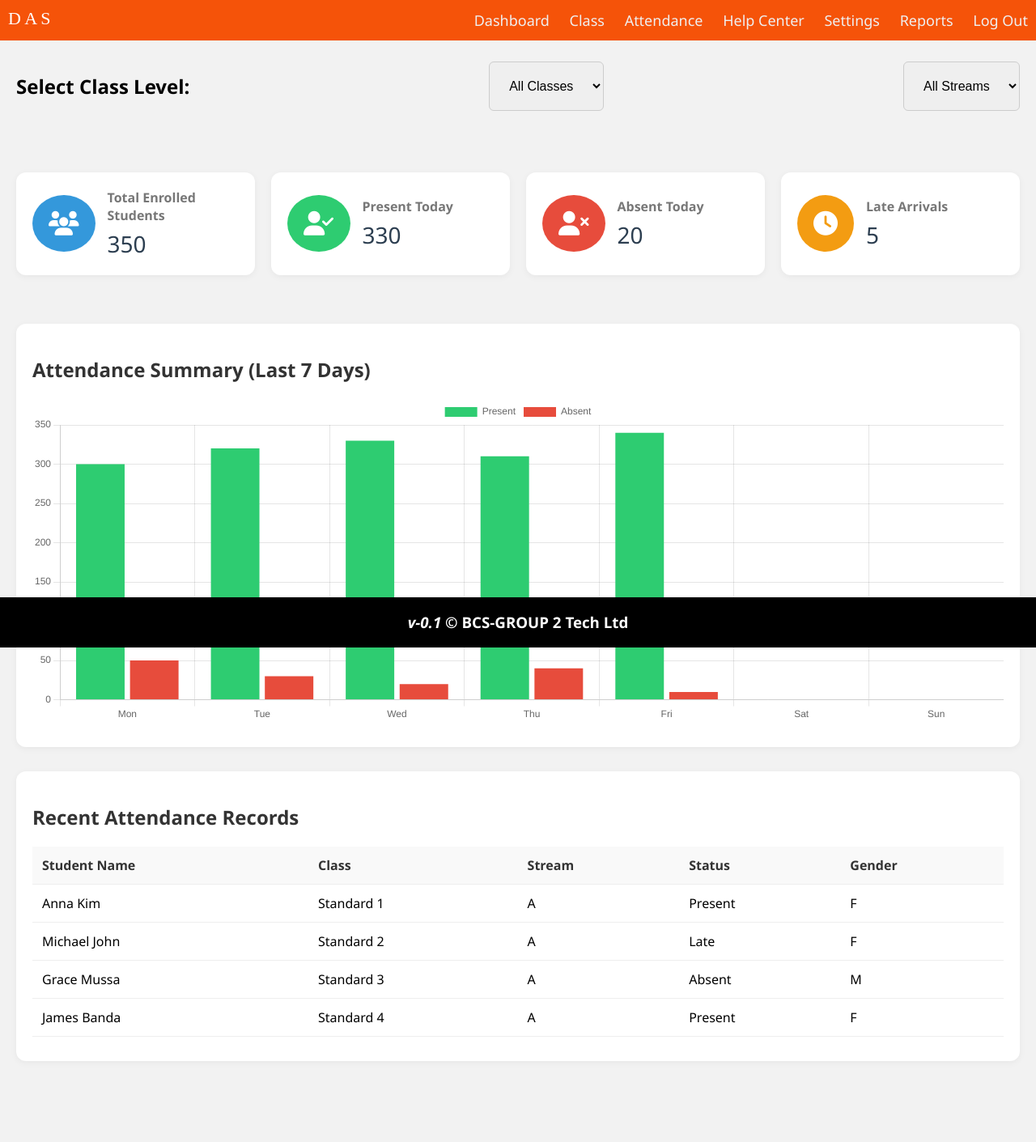
After one commit to BCS-GROUP-2/DIGITAL-ATTENDANCE-SYSTEM, a PHP site: page / in a window 1280 px wide. The commit adds this page. Shown: the whole page at 81% size. Run offline with PHP 8.4, Linux system fonts and the light colour scheme; some libraries are stand-ins or nearby versions.

Commit message:
Added Dashboard Page, Statistics, recent attendence and Graph

```diff
--- /dev/null
+++ b/index.html
@@ -0,0 +1,241 @@
+<!DOCTYPE html>
+<html lang="en">
+<head>
+    <meta charset="UTF-8">
+    <meta name="viewport" content="width=device-width, initial-scale=1.0">
+    <title>DAS</title>
+    <link rel="stylesheet" href="style.css">
+    <script
+        src="https://kit.fontawesome.com/66aa7c98b3.js" crossorigin="anonymous">
+    </script>
+
+     <!-- Font Awesome for Icons -->
+    <link rel="stylesheet" href="https://cdnjs.cloudflare.com/ajax/libs/font-awesome/6.5.0/css/all.min.css">
+    <!-- Chart.js CDN -->
+    <script src="https://cdn.jsdelivr.net/npm/chart.js"></script>
+
+</head>
+<body>
+    <div class="nav">
+        <input type="checkbox" id="nav-check">
+        <div class="nav-header">
+            <div class="nav-title">
+                D A S
+            </div>
+        </div>
+        <div class="nav-btn">
+            <label for="nav-check">
+                <span></span>
+                <span></span>
+                <span></span>
+            </label>
+        </div>
+
+        <div class="nav-links">
+            <a href="dashboards/admin.html">Dashboard</a>
+            <a href="#" target="_blank">Class</a>
+            <a href="#" target="_blank">Attendance</a>
+            <a href="#" target="_blank">Help Center</a>
+            <a href="#" target="_blank">Settings</a>
+            <a href="#" target="_blank">Reports</a>
+            <a href="#" target="_blank">Log Out</a>
+        </div>
+    </div>
+
+    <!-- ADMIN DASHBOARD -->
+    <div class="container">
+    <div class="top-bar">
+      <h2>Select Class Level:</h2>
+      <select>
+        <option value="all">All Classes</option>
+        <option value="std1">Standard 1</option>
+        <option value="std2">Standard 2</option>
+        <option value="std3">Standard 3</option>
+        <option value="std4">Standard 4</option>
+        <option value="std5">Standard 5</option>
+        <option value="std6">Standard 6</option>
+        <option value="std7">Standard 7</option>
+      </select>
+
+      <select>
+            <option value="all">All Streams</option>
+            <option value="A">A</option>
+            <option value="B">B</option>
+            <option value="C">C</option>
+            <option value="D">D</option>
+            <option value="E">E</option>
+            <option value="F">F</option>
+            <option value="G">G</option>
+        </select>
+    </div>
+
+    <div class="stats">
+      <div class="card">
+        <i class="fas fa-users blue"></i>
+        <div class="card-text">
+          <h3>Total Enrolled Students</h3>
+          <p>350</p>
+        </div>
+      </div>
+      <div class="card">
+        <i class="fas fa-user-check green"></i>
+        <div class="card-text">
+          <h3>Present Today</h3>
+          <p>330</p>
+        </div>
+      </div>
+      <div class="card">
+        <i class="fas fa-user-times red"></i>
+        <div class="card-text">
+          <h3>Absent Today</h3>
+          <p>20</p>
+        </div>
+      </div>
+      <div class="card">
+        <i class="fas fa-clock orange"></i>
+        <div class="card-text">
+          <h3>Late Arrivals</h3>
+          <p>5</p>
+        </div>
+      </div>
+    </div>
+
+    <div class="chart-section">
+      <h2>Attendance Summary (Last 7 Days)</h2>
+      <canvas id="attendanceChart" height="100"></canvas>
+    </div>
+
+    <div class="recent-attendance">
+      <h2>Recent Attendance Records</h2>
+      <table>
+        <thead>
+          <tr>
+            <th>Student Name</th>
+            <th>Class</th>
+            <th>Stream</th>
+            <th>Status</th>
+            <th>Gender</th>
+          </tr>
+        </thead>
+        <tbody>
+          <tr>
+            <td>Anna Kim</td>
+            <td>Standard 1</td>
+            <td>A</td>
+            <td>Present</td>
+            <td>F</td>
+          </tr>
+          <tr>
+            <td>Michael John</td>
+            <td>Standard 2</td>
+            <td>A</td>
+            <td>Late</td>
+            <td>F</td>
+          </tr>
+          <tr>
+            <td>Grace Mussa</td>
+            <td>Standard 3</td>
+            <td>A</td>
+            <td>Absent</td>
+            <td>M</td>
+          </tr>
+          <tr>
+            <td>James Banda</td>
+            <td>Standard 4</td>
+            <td>A</td>
+            <td>Present</td>
+            <td>F</td>
+          </tr>
+        </tbody>
+      </table>
+    </div>
+  </div>
+
+
+    <footer>
+        <div class="footer">
+            <!-- <div class="heading">
+              <h2>D A S<sup></sup></h2>
+            </div> -->
+            <!-- <div class="content">
+
+              <div class="social-media">
+                <h4>Social</h4>
+                <p>
+                  <a href="#"
+                    ><i class="fab fa-github"></i> Github</a
+                  >
+                </p>
+                <p>
+                  <a href="#"
+                    ><i class="fab fa-facebook"></i> Facebook</a
+                  >
+                </p>
+                <p>
+                  <a href="#"
+                    ><i class="fab fa-instagram"></i> Instagram</a
+                  >
+                </p>
+              </div>
+              <div class="links">
+                <h4>Quick links</h4>
+                <p><a href="dashboards/admin.html">Dashboard</a></p>
+                <p><a href="#">About</a></p>
+                <p><a href="#">Reports</a></p>
+                <p><a href="#">Log Out
+                </a></p>
+              </div>
+              <div class="details">
+                <h4 class="address">Address</h4>
+
+                <h4 class="mobile">Mobile</h4>
+                <p><a href="#">+255</a></p>
+                <h4 class="mail">Email</h4>
+                <p><a href="#">bcskampala@gmail.com</a></p>
+              </div>
+            </div> -->
+            <!-- <footer> -->
+              <h3>
+                <i>v-0.1</i>
+                © BCS-GROUP 2 Tech Ltd
+              </h3>
+    </footer>
+
+    <!-- Chart JS Script -->
+  <script>
+    const ctx = document.getElementById('attendanceChart').getContext('2d');
+    new Chart(ctx, {
+      type: 'bar',
+      data: {
+        labels: ['Mon', 'Tue', 'Wed', 'Thu', 'Fri', 'Sat', 'Sun'],
+        datasets: [
+          {
+            label: 'Present',
+            backgroundColor: '#2ecc71',
+            data: [300, 320, 330, 310, 340, 0, 0]
+          },
+          {
+            label: 'Absent',
+            backgroundColor: '#e74c3c',
+            data: [50, 30, 20, 40, 10, 0, 0]
+          }
+        ]
+      },
+      options: {
+        responsive: true,
+        plugins: {
+          legend: {
+            position: 'top'
+          }
+        },
+        scales: {
+          y: {
+            beginAtZero: true
+          }
+        }
+      }
+    });
+  </script>
+
+</body>
+</html>
--- a/navbar.css
+++ b/style.css
@@ -5,10 +5,14 @@
   body {
     margin: 0px;
     font-family: 'segoe ui';
-    background-color: #3d4152;
+    background-color: #f2f2f2;
   }
 
   .nav {
+    padding-right: 0px;
+    margin-right: 0px;
+    padding-left: 0px;
+    margin-left: 0px;
     height: 50px;
     width: 100%;
     background-color: #f55309;
@@ -104,8 +108,10 @@
     color: #fefefe;
     position: fixed;
     width: 100%;
+    max-height: 300px;
     bottom: 0;
     left: 0;
+    right:0;
   }
 
   .footer .heading {
@@ -139,12 +145,14 @@
 
   .footer .content h4 {
     margin-bottom: 1.3rem;
+    margin-top: 1.3rem;
     font-size: 19px;
   }
 
   footer {
     text-align: center;
     margin-bottom: 2rem;
+    margin-top: 100px;
   }
 
   footer hr {
@@ -175,3 +183,121 @@
       position: unset;
     }
   }
+
+
+  /* Admin Dashboard Styles */
+  .dashboard-container {
+      padding: 20px;
+      max-width: 1100px;
+      margin: auto;
+    }
+
+    .top-bar {
+      padding: 20px;
+      display: flex;
+      justify-content: space-between;
+      align-items: center;
+      margin-bottom: 30px;
+
+    }
+
+    .top-bar select {
+      padding: 20px;
+      font-size: 16px;
+      border-radius: 6px;
+      border: 1px solid #ccc;
+    }
+
+    .stats {
+      padding: 20px;
+      display: grid;
+      grid-template-columns: repeat(auto-fit, minmax(220px, 1fr));
+      gap: 20px;
+      margin-bottom: 40px;
+    }
+
+    .card {
+      padding: 20px;
+      background-color: white;
+      border-radius: 12px;
+      box-shadow: 0 2px 8px rgba(0,0,0,0.05);
+      display: flex;
+      align-items: center;
+      gap: 15px;
+    }
+
+    .card i {
+      font-size: 30px;
+      padding: 20px;
+      border-radius: 50%;
+      color: white;
+    }
+
+    .blue { background-color: #3498db; }
+    .green { background-color: #2ecc71; }
+    .red { background-color: #e74c3c; }
+    .orange { background-color: #f39c12; }
+
+    .card-text {
+      flex-grow: 1;
+    }
+
+    .card-text h3 {
+      font-size: 16px;
+      color: #777;
+      margin: 0;
+    }
+
+    .card-text p {
+      font-size: 28px;
+      margin: 5px 0 0;
+      color: #2c3e50;
+    }
+
+    .chart-section, .recent-attendance {
+      margin: 20px;
+      background-color: white;
+      padding: 20px;
+      border-radius: 12px;
+      box-shadow: 0 2px 8px rgba(0,0,0,0.05);
+      margin-bottom: 30px;
+      padding-bottom: 30px;
+    }
+
+    .recent-attendance h2, .chart-section h2 {
+      margin-bottom: 20px;
+      color: #333;
+    }
+
+    table {
+      width: 100%;
+      border-collapse: collapse;
+    }
+
+    th, td {
+      padding: 12px;
+      border-bottom: 1px solid #eee;
+      text-align: left;
+    }
+
+    th {
+      background-color: #f9f9f9;
+      color: #333;
+    }
+
+    tr:hover {
+      background-color: #f1f1f1;
+    }
+
+    @media(max-width: 600px) {
+      .top-bar {
+        flex-direction: column;
+        gap: 10px;
+        align-items: flex-start;
+      }
+
+      .stats {
+        grid-template-columns: 1fr;
+      }
+    }
+    /* End Admin Dashboard */
```
Also changed, not shown: navbar.html (deleted, +0 -87 lines).
